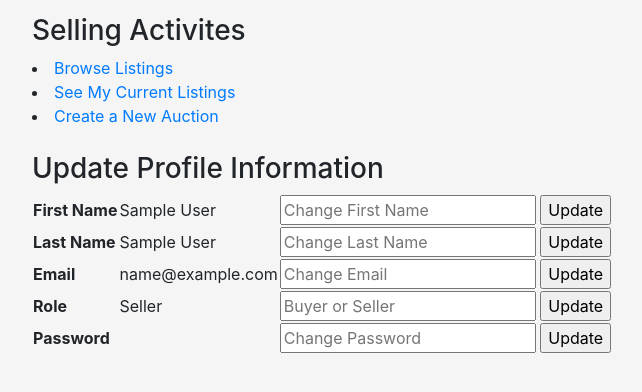
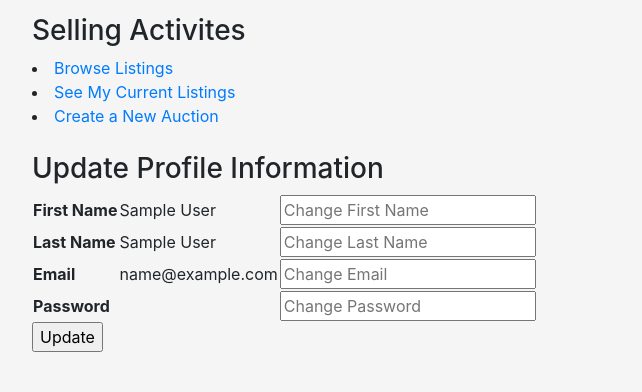
Before and after one commit to berkemuftuoglu/auction, a PHP site: page /dashboard.php in a window 1280 px wide. Shown: the part 240-632 px from the top of the page, without its empty margins (53-695 px from the left). Run offline with PHP 8.4, Linux system fonts and the light colour scheme; the visitor is signed in with stand-in values (Sample User, id 1); some libraries are stand-ins or nearby versions.

Commit message:
minor debugging

```diff
--- a/create_auction.php
+++ b/create_auction.php
@@ -183,7 +183,7 @@
       <!--****************************************************************-->
       <!--****************************************************************-->
 
-        <button type="submit" class="btn btn-primary form-control">sCreate Auction</button>
+        <button type="submit" class="btn btn-primary form-control">Create Auction</button>
       </form>
 
 
--- a/dashboard.php
+++ b/dashboard.php
@@ -29,9 +29,9 @@ function updateUserField($field, $new_value, $user_id) {
     mysqli_stmt_execute($stmt);
 
     if (mysqli_stmt_affected_rows($stmt) == 1) {
-        echo "Update successful!";
+        echo '<div class="alert alert-success mt-3" role="alert"> Update successful, refresh the page! </div>';
     } else {
-        echo "Update failed!";
+        #echo "Update failed!";
     }
 
     mysqli_stmt_close($stmt);
@@ -62,87 +62,72 @@ if ($_SERVER["REQUEST_METHOD"] == "POST" && isset($_POST['submit'])) {
 }
 ?>
 
+
+
 <div class="container mt-5">
     <h2 class="my-3">Welcome, <?php echo $user['first_name']; ?>!</h2>
     <p>What would you like to do today?</p>
     <?php
         if ($user['role'] == 0) {
             echo '<h3>Selling Activites</h3>';
-            echo '<li><a href="/browse.php">Browse Listings</a></li>';
-            echo '<li><a href="/mylistings.php">See My Current Listings</a></li>';
-            echo '<li><a href="/create_auction.php">Create a New Auction</a></li>';
+
+            $browse = "browse.php";
+            $listings = "mylistings.php";
+            $auction = "create_auction.php";
+
+            echo '<li><a href="' . $browse . '">Browse Listings</a></li>';
+            echo '<li><a href="' . $listings . '">See My Current Listings</a></li>';
+            echo '<li><a href="' . $auction . '">Create a New Auction</a></li>';
             echo '<br>';
         } elseif ($user['role'] == 1) {
             echo '<h3>Buying Activites</h3>';
-            echo '<li><a href="/browse.php">Browse Listings</a></li>';
-            echo '<li><a href="/mybids.php">See My Current Bids</a></li>';
-            echo '<li><a href="/watchlist.php">Check Out My Watchlist</a></li>';
-            echo '<li><a href="/recommendations.php">Look At Recommended Items</a></li>';
+
+            $browse = "browse.php";
+            $bids = "mybids.php.php";
+            $watchlist = "watchlist.php";
+            $recommendations = "recommendations.php";
+
+            echo '<li><a href="' . $browse . '">Browse Listings</a></li>';
+            echo '<li><a href="' . $bids . '">See My Current Bids</a></li>';
+            echo '<li><a href="' . $watchlist . '">Check Out My Watchlist</a></li>';
+            echo '<li><a href="' . $recommendations . '">Look At Recommended Items</a></li>';
             echo '<br>';
         };
     ?>
     <h3>Update Profile Information</h3>
+    <form method="post" action="">
         <table>
             <tr>
                 <th>First Name</th>
                 <td><?php echo $user['first_name']?></td>
                 <td>
-                <form method="post" action="">
-                    <input type="hidden" name="user_id" value="<?php echo $user_id ?>">
                     <input type="text" name="new_first_name" placeholder="Change First Name">
-                    <input type="submit" name="submit" value="Update">
-                </form>
                 </td>
             </tr>
             <tr>
                 <th>Last Name</th>
                 <td><?php echo $user['last_name']?></td>
                 <td>
-                <form method="post" action="">
-                    <input type="hidden" name="user_id" value="<?php echo $user_id ?>">
                     <input type="text" name="new_last_name" placeholder="Change Last Name">
-                    <input type="submit" name="submit" value="Update">
-                </form>
                 </td>
             </tr>
             <tr>
                 <th>Email</th>
                 <td><?php echo $user['email']?></td>
                 <td>
-                <form method="post" action="">
-                    <input type="hidden" name="user_id" value="<?php echo $user_id ?>">
                     <input type="text" name="new_email" placeholder="Change Email">
-                    <input type="submit" name="submit" value="Update">
-                </form>
-            </td>
-        </tr>
-        <tr>
-            <th>Role</th>
-            <td><?php if ($user['role'] == 0) {
-                    echo "Seller";
-                } elseif ($user['role'] == 1) {
-                    echo "Buyer";
-                } else {
-                    echo "Admin";
-                }?></td>
-            <td>
-                <form method="post" action="">
-                    <input type="hidden" name="user_id" value="<?php echo $user_id ?>">
-                    <input type="text" name="new_role" placeholder="Buyer or Seller">
-                    <input type="submit" name="submit" value="Update">
-                </form>
                 </td>
             </tr>
             <tr>
                 <th>Password</th>
                 <td><?php echo $user['password']?></td>
                 <td>
-                <form method="post" action="">
-                    <input type="hidden" name="user_id" value="<?php echo $user_id ?>">
                     <input type="text" name="new_password" placeholder="Change Password">
-                    <input type="submit" name="submit" value="Update">
-                </form>
                 </td>
             </tr>
         </table>
+
+        <input type="hidden" name="user_id" value="<?php echo $user_id ?>">
+        <input type="submit" name="submit" value="Update">
+    </form>
 </div>
```
Also changed, not shown: create_auction_result.php (+7 -7 lines). Lines whose indentation alone changed are shown as unchanged.
